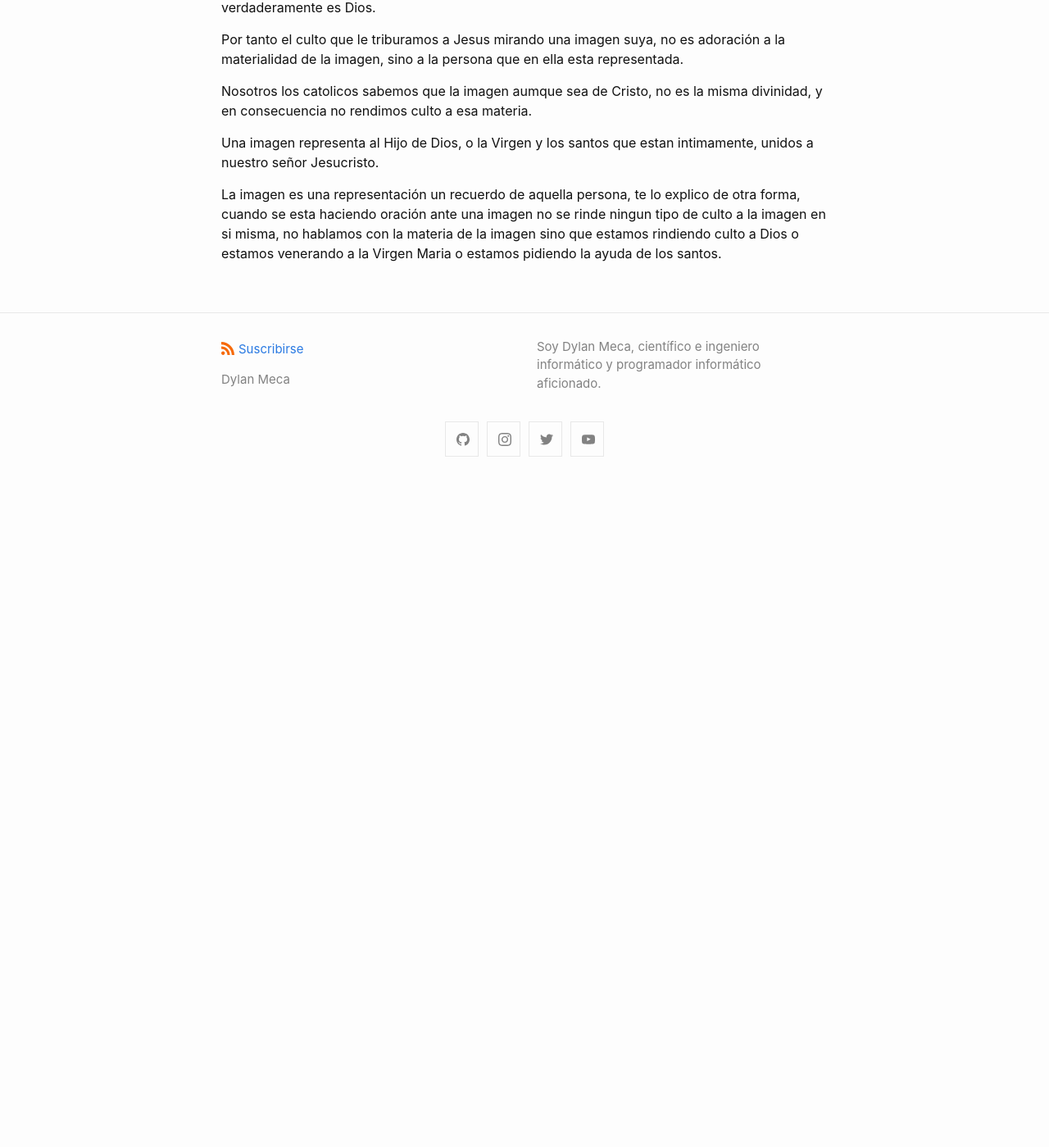
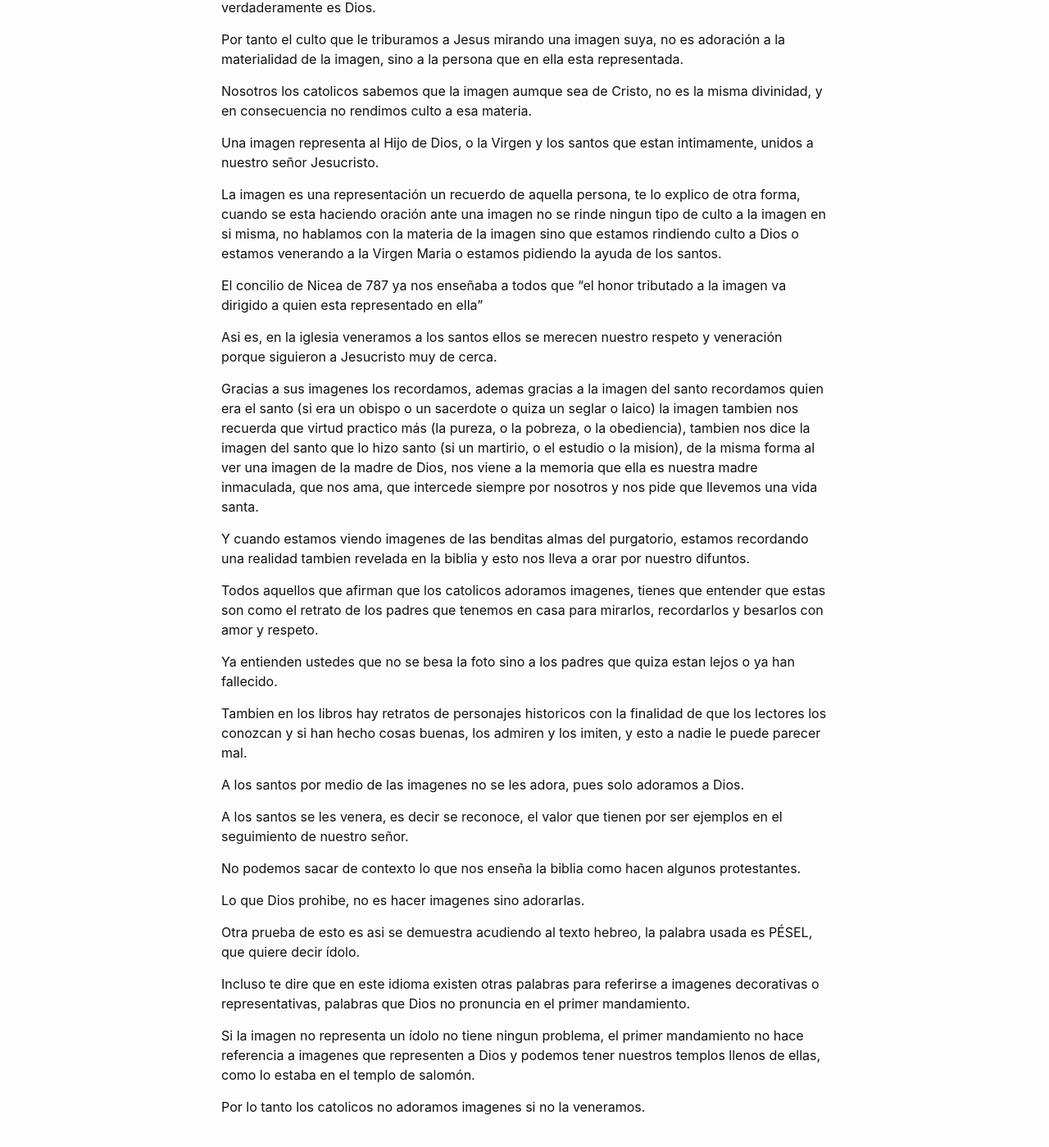
Before and after one commit to dylanmeca/dylanmeca.github.io, a Jekyll site: the page built from _posts/2021-05-16-es-cierto-que-los-catolicos-adoran-imagenes-?.md, in a window 1280 px wide and 1400 px high, scrolled down 1644 px. Shown: the whole window at 82% size. Built offline with Jekyll 4.4.1, drawn with Linux system fonts in a browser that asks for light colours; a script that is not in the unit is left out; comment, search, counter and statistics services are not loaded; before the commit the page ends 2236 px from its top, so only the background shows below that.

Commit message:
Update 2021-05-16-es-cierto-que-los-catolicos-adoran-imagenes-?.md

```diff
--- a/_posts/2021-05-16-es-cierto-que-los-catolicos-adoran-imagenes-?.md
+++ b/_posts/2021-05-16-es-cierto-que-los-catolicos-adoran-imagenes-?.md
@@ -56,3 +56,33 @@ Nosotros los catolicos sabemos que la imagen aumque sea de Cristo, no es la mism
 Una imagen representa al Hijo de Dios, o la Virgen y los santos que estan intimamente, unidos a nuestro señor Jesucristo.
 
 La imagen es una representación un recuerdo de aquella persona, te lo explico de otra forma, cuando se esta haciendo oración ante una imagen no se rinde ningun tipo de culto a la imagen en si misma, no hablamos con la materia de la imagen sino que estamos rindiendo culto a Dios o estamos venerando a la Virgen Maria o estamos pidiendo la ayuda de los santos.
+
+El concilio de Nicea de 787 ya nos enseñaba a todos que "el honor tributado a la imagen va dirigido a quien esta representado en ella"
+
+Asi es, en la iglesia veneramos a los santos ellos se merecen nuestro respeto y veneración porque siguieron a Jesucristo muy de cerca.
+
+Gracias a sus imagenes los recordamos, ademas gracias a la imagen del santo recordamos quien era el santo (si era un obispo o un sacerdote o quiza un seglar o laico) la imagen tambien nos recuerda que virtud practico más (la pureza, o la pobreza, o la obediencia), tambien nos dice la imagen del santo que lo hizo santo (si un martirio, o el estudio o la mision), de la misma forma al ver una imagen de la madre de Dios, nos viene a la memoria que ella es nuestra madre inmaculada, que nos ama, que intercede siempre por nosotros y nos pide que llevemos una vida santa.
+
+Y cuando estamos viendo imagenes de las benditas almas del purgatorio, estamos recordando una realidad tambien revelada en la biblia y esto nos lleva a orar por nuestro difuntos.
+
+Todos aquellos que afirman que los catolicos adoramos imagenes, tienes que entender que estas son como el retrato de los padres que tenemos en casa para mirarlos, recordarlos y besarlos con amor y respeto.
+
+Ya entienden ustedes que no se besa la foto sino a los padres que quiza estan lejos o ya han fallecido.
+
+Tambien en los libros hay retratos de personajes historicos con la finalidad de que los lectores los conozcan y si han hecho cosas buenas, los admiren y los imiten, y esto a nadie le puede parecer mal.
+
+A los santos por medio de las imagenes no se les adora, pues solo adoramos a Dios.
+
+A los santos se les venera, es decir se reconoce, el valor que tienen por ser ejemplos en el seguimiento de nuestro señor.
+
+No podemos sacar de contexto lo que nos enseña la biblia como hacen algunos protestantes.
+
+Lo que Dios prohibe, no es hacer imagenes sino adorarlas.
+
+Otra prueba de esto es asi se demuestra acudiendo al texto hebreo, la palabra usada es PÉSEL, que quiere decir ídolo.
+
+Incluso te dire que en este idioma existen otras palabras para referirse a imagenes decorativas o representativas, palabras que Dios no pronuncia en el primer mandamiento.
+
+Si la imagen no representa un ídolo no tiene ningun problema, el primer mandamiento no hace referencia a imagenes que representen a Dios y podemos tener nuestros templos llenos de ellas, como lo estaba en el templo de salomón.
+
+Por lo tanto los catolicos no adoramos imagenes si no la veneramos.
```
